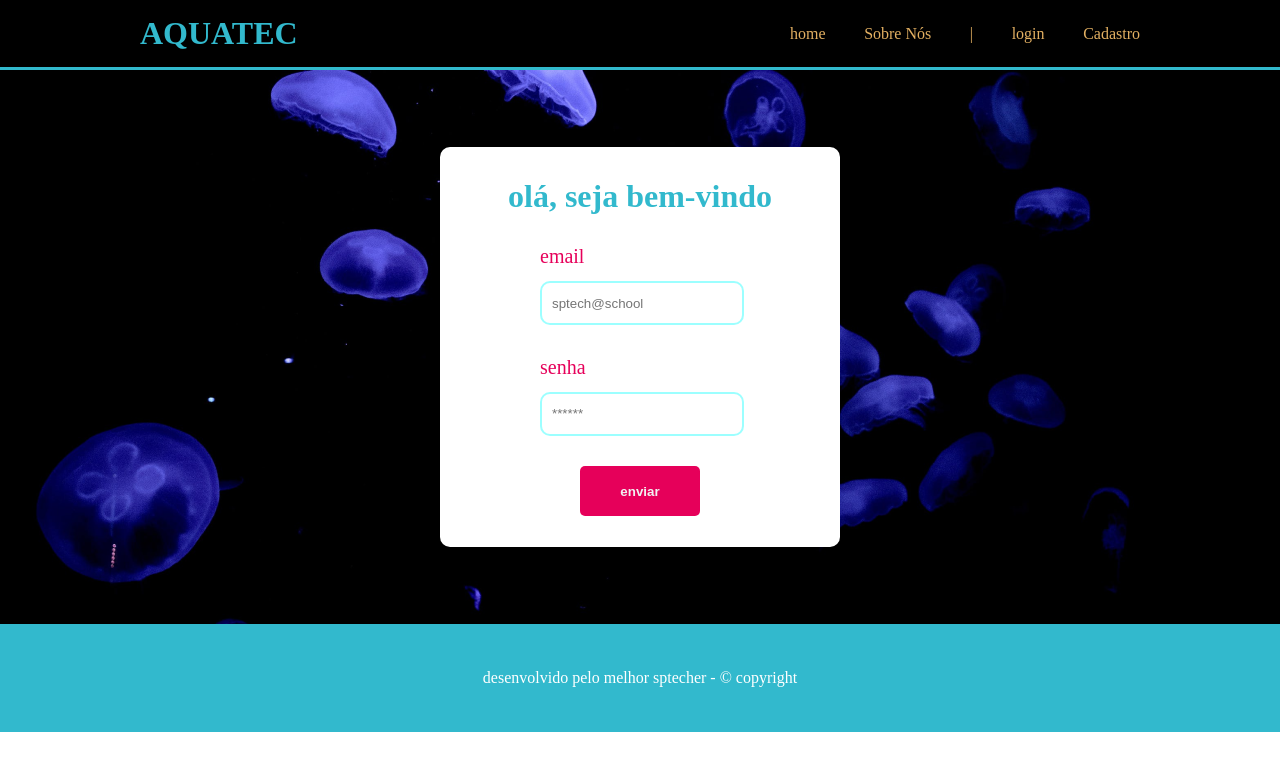
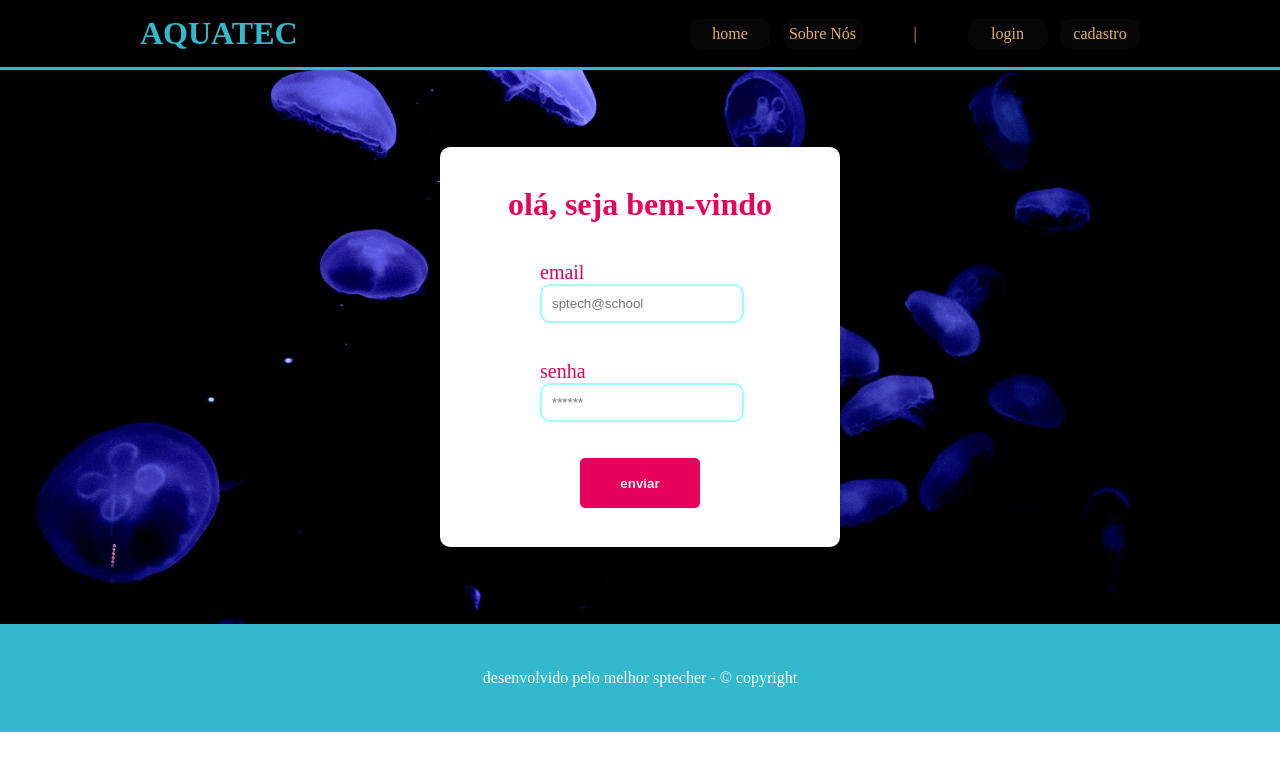
Before and after one commit to SamuelOliveiraSB/site-institucional, a plain HTML site: page site-institucional-adsc/login.html in a window 1280 px wide. Drawn offline with Linux system fonts and the light colour scheme.

Commit message:
tela cadastro

```diff
--- a/site-institucional-adsc/estilos.css
+++ b/site-institucional-adsc/estilos.css
@@ -27,13 +27,25 @@ h1 {
 
 ul {
     display: flex;
-    width: 350px;
+    width: 450px;
     justify-content: space-between;
     list-style: none;
 }
 
 li {
     color: #e3b062;
+    background-color: rgba(15, 15, 15, 0.418);
+    height: 30px;
+    width: 80px;
+    display: flex;
+    align-items: center;
+    justify-content: center;
+    border-radius: 10px;
+}
+
+.none{
+    background-color: rgb(0, 0, 0);
+
 }
 
 li a {
@@ -41,6 +53,8 @@ li a {
     color: #e3b062;
     cursor: pointer;
 }
+
+
 
 
 .banner{
--- a/site-institucional-adsc/login.css
+++ b/site-institucional-adsc/login.css
@@ -10,8 +10,13 @@
     align-items: center;
 }
 
+.login h1{
+    color: #e6005a;
+
+}
+
 .campo{
-    height:80px ;
+    height:60px ;
     width: 200px;
     display: flex;
     flex-direction: column;
@@ -25,7 +30,7 @@
 }
 
 .campo input{
-    height: 20px;
+    height: 16px;
     width: 180px;
     border-radius: 10px;
     padding: 10px;
--- a/site-institucional-adsc/login.html
+++ b/site-institucional-adsc/login.html
@@ -17,9 +17,9 @@
                 <ul>
                     <li><a href="index.html">home</a></li>
                     <li>Sobre Nós</li>
-                    <li>|</li>
+                    <li class="none">|</li>
                     <li><a href="login.html">login</a></li>
-                    <li>Cadastro</li>
+                    <li><a href="cadastro.html">cadastro</a></li>
                 </ul>
             </div>
         </div>
```
Also changed, not shown: site-institucional-adsc/cadastro.html (added, +64 -0 lines).
